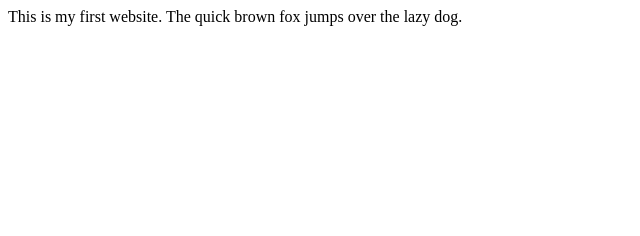
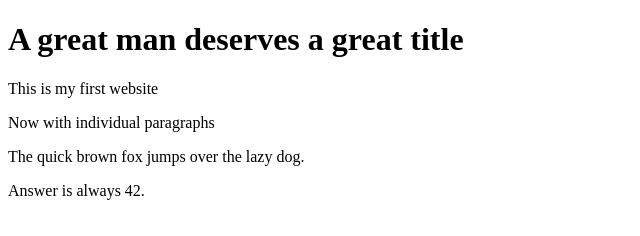
Before and after one commit to Saxe-i-Dali/Jekyll, a plain HTML site: page index.html in a window 1280 px wide. Shown: the whole page, without its empty margins (0-640 px from the left). Drawn offline with Linux system fonts and the light colour scheme.

Commit message:
lineshifts

```diff
--- a/index.html
+++ b/index.html
@@ -6,7 +6,10 @@
     <title>Hello world!</title>
 </head>
 <body>
-    This is my first website.
-    The quick brown fox jumps over the lazy dog.
+    <h1>A great man deserves a great title</h1>
+    <p>This is my first website</p>
+    <p>Now with individual paragraphs</p>
+    <p>The quick brown fox jumps over the lazy dog.</p>
+    Answer is always 42.
 </body>
 </html>
```
